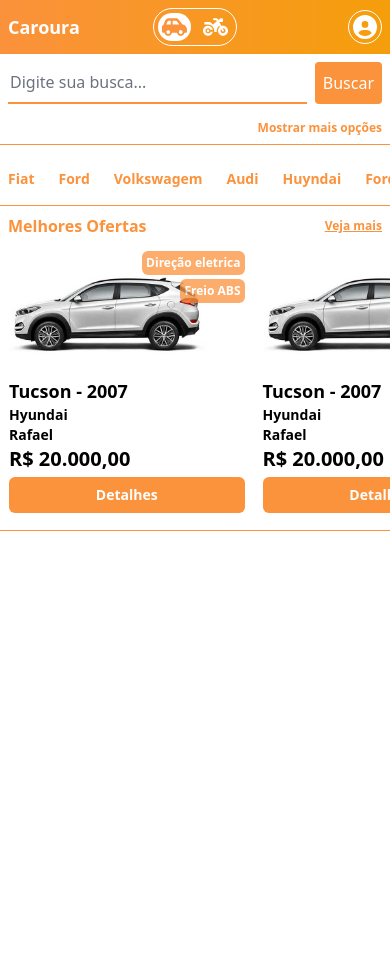
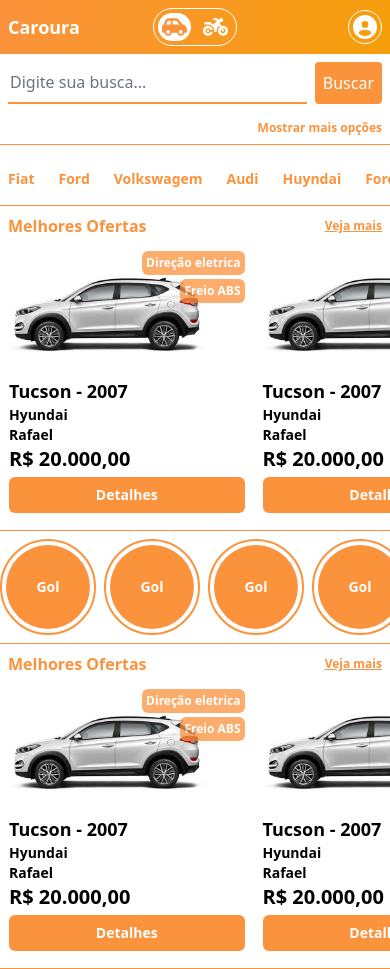
Before and after one commit to rafgrande/caroura-site, a Next.js app: page / in a window 390 px wide. Before the commit the page ends 844 px from the top, so only its background shows below. Built offline with nearby package versions, Linux system fonts and the light colour scheme.

Commit message:
Ajuste no componentes de destaques no mobile

```diff
--- a/app/components/highlights/index.tsx
+++ b/app/components/highlights/index.tsx
@@ -1,28 +1,23 @@
 const Highlights = () => (
-    <section className="highlights p-4 mb-2 mx-4 flex justify-center">
-        <div className="highlights-content">
-            <div className="highlights-content flex gap-4">
-                <div className="border-orange-400 border-2 p-1 rounded-full">
-                    <div className="flex justify-center items-center w-24 h-24 rounded-full bg-orange-400 p-2 text-center text-white">Gol</div>
+    <>
+        <section className='py-2 relative border-b border-b-orange-400 overflow-hidden lg:max-w-3xl lg:m-auto'>
+            <div className="noscroll overflow-scroll snap-x touch-pan-x snap-center flex text-sm font-bold lg:justify-center gap-2">
+                <div className="border-orange-400 border-2 p-1 rounded-full basis-24 h-24 shrink-0">
+                    <div className="flex justify-center items-center rounded-full bg-orange-400 p-2 text-center text-white w-full h-full">Gol</div>
                 </div>
-                <div className="border-orange-400 border-2 p-1 rounded-full">
-                    <div className="flex justify-center items-center w-24 h-24 rounded-full bg-orange-400 p-2 text-center text-white">Tucson</div>
+                <div className="border-orange-400 border-2 p-1 rounded-full basis-24 h-24 shrink-0">
+                    <div className="flex justify-center items-center rounded-full bg-orange-400 p-2 text-center text-white  w-full h-full">Gol</div>
                 </div>
-                <div className="border-orange-400 border-2 p-1 rounded-full">
-                    <div className="flex justify-center items-center w-24 h-24 rounded-full bg-orange-400 p-2 text-center text-white">HB 20</div>
+                <div className="border-orange-400 border-2 p-1 rounded-full basis-24 h-24 shrink-0">
+                    <div className="flex justify-center items-center rounded-full bg-orange-400 p-2 text-center text-white  w-full h-full">Gol</div>
                 </div>
-                <div className="border-orange-400 border-2 p-1 rounded-full">
-                    <div className="flex justify-center items-center w-24 h-24 rounded-full bg-orange-400 p-2 text-center text-white">Tucson</div>
-                </div>
-                <div className="border-orange-400 border-2 p-1 rounded-full">
-                    <div className="flex justify-center items-center w-24 h-24 rounded-full bg-orange-400 p-2 text-center text-white">HB 20</div>
-                </div>
-                <div className="border-orange-400 border-2 p-1 rounded-full">
-                    <div className="flex justify-center items-center w-24 h-24 rounded-full bg-orange-400 p-2 text-center text-white">Até R$50 mil</div>
+                <div className="border-orange-400 border-2 p-1 rounded-full basis-24 h-24 shrink-0">
+                    <div className="flex justify-center items-center rounded-full bg-orange-400 p-2 text-center text-white  w-full h-full">Gol</div>
                 </div>
             </div>
-        </div>
-    </section>
+        </section>
+    </>
+
 )
 
 export default Highlights;
--- a/app/page.tsx
+++ b/app/page.tsx
@@ -8,14 +8,10 @@
   return (
     <main>
         <Filter/>
-
         <Brands />
         <Showcase />
-        <div className="hidden">
         <Highlights/>
         <Showcase />
-        </div>
-
     </main>
   )
 }
```
